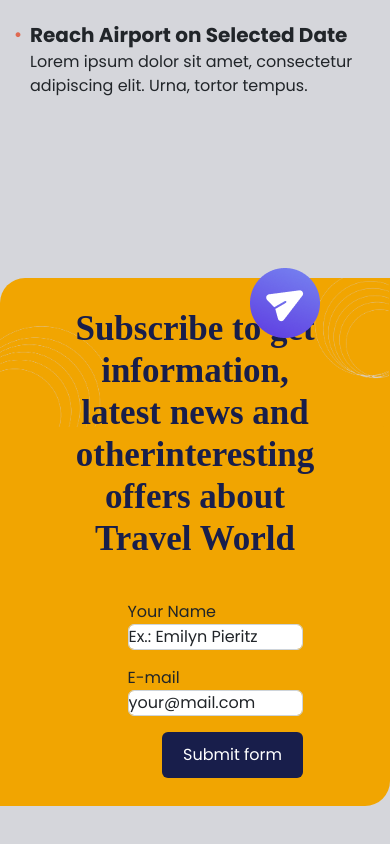
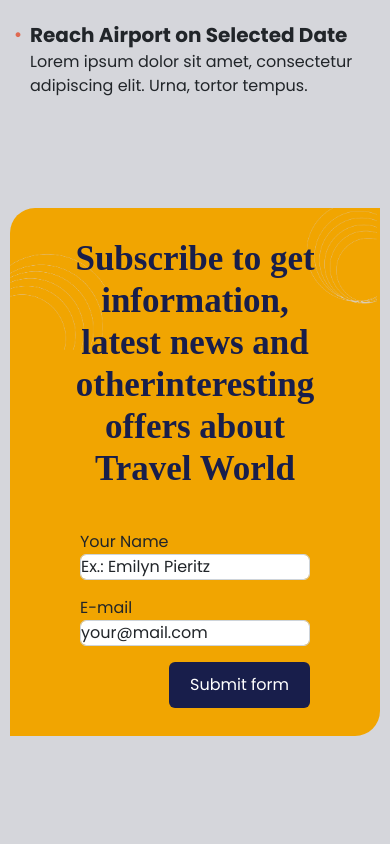
Before and after one commit to ecpieritz/travel-world, an Angular app: page / in a window 390 px wide. Shown: the part 6111-6955 px from the top of the page. After the commit the page ends 6927 px from the top, so only its background shows below. Built offline with nearby package versions, Linux system fonts and the light colour scheme; a web font is replaced by a local one.

Commit message:
Added Contact styles

```diff
--- a/src/app/contact/contact.component.html
+++ b/src/app/contact/contact.component.html
@@ -1,8 +1,4 @@
 <section class="tw-contact" id="tw-contact">
-  <div class="tw-contact__img">
-    <img src="../../assets/img/tw-subscribe__img.png"  alt="">
-  </div>
-
   <h3 class="text-center">Subscribe to get information, latest news and otherinteresting offers about Travel World</h3>
 
   <div class="tw-contact__form">
--- a/src/app/contact/contact.component.scss
+++ b/src/app/contact/contact.component.scss
@@ -20,14 +20,18 @@
     }
   }
 
-  &__img{
-    img{
-      float: right;
-      position: absolute;
-      margin-top: -40px;
-      margin-left: 0;
-      right: 18%;
-
+  @media (max-width: 721px) and (max-width: 960px){
+    margin: 80px 10px 80px;
+    &__form{
+      margin: 40px 10% 60px 10%;
     }
   }
+
+  @media(max-width: 720px){
+    margin: 80px 10px 80px;
+    &__form{
+      margin: 40px 10px 60px 10px;
+    }
+
+  }
 }
```
